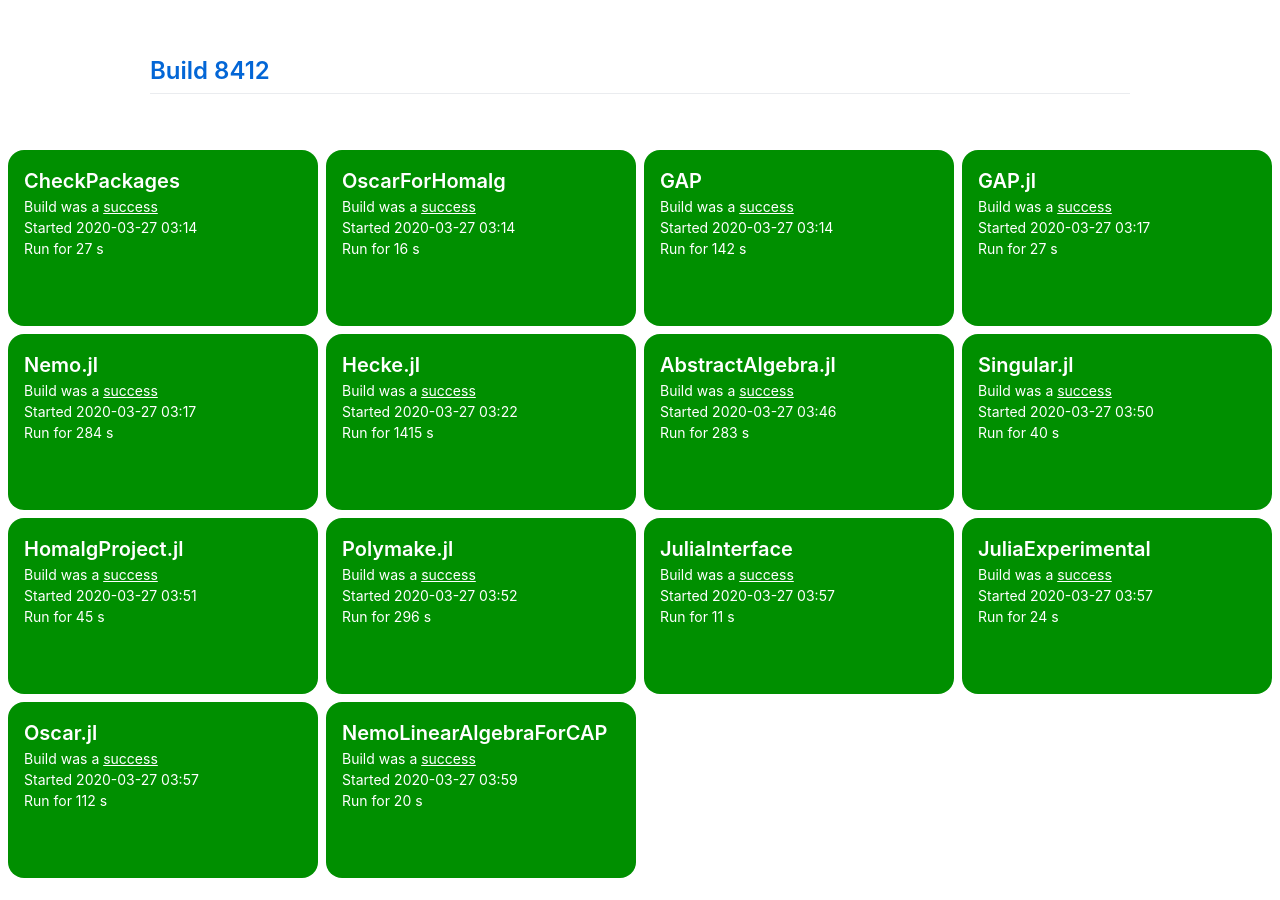
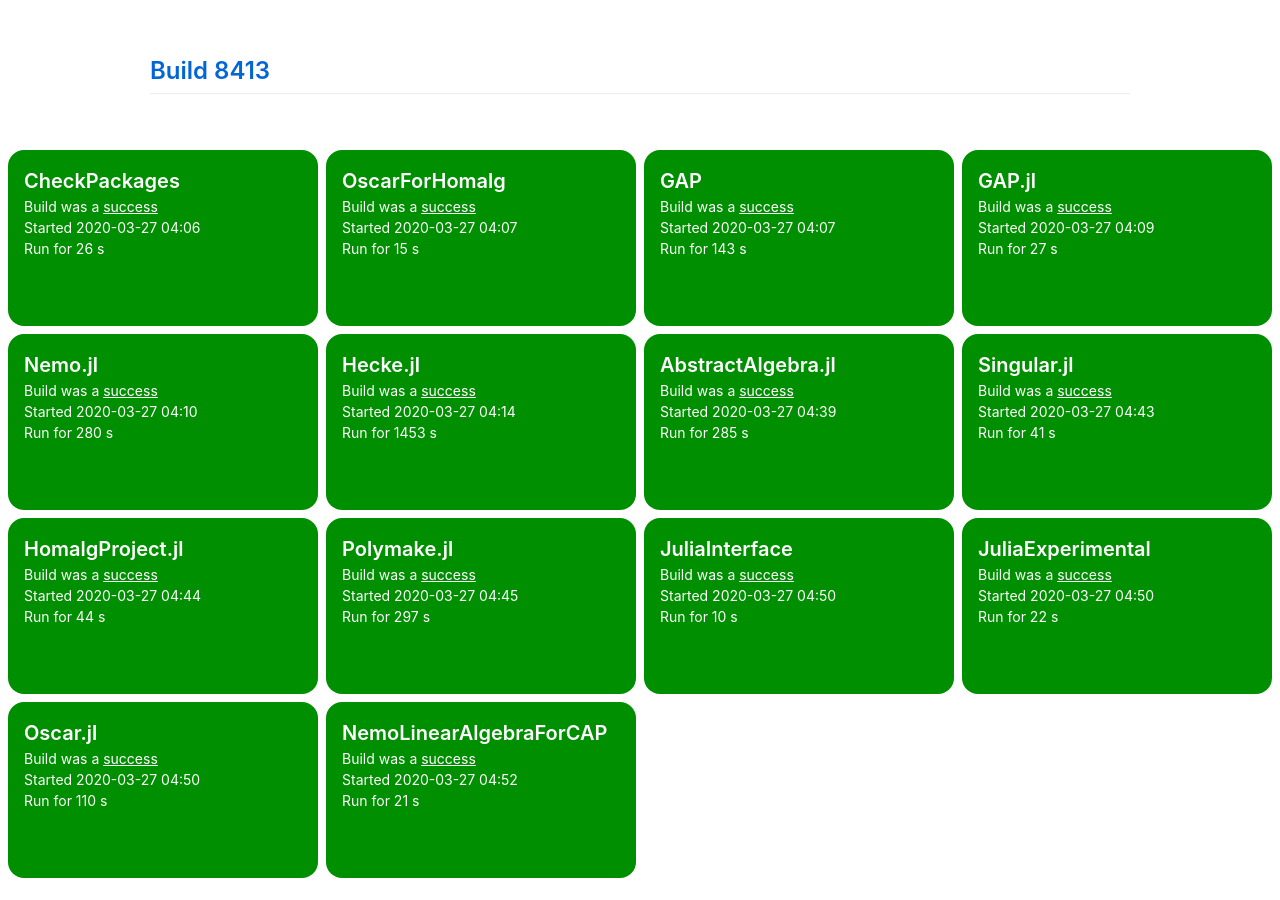
Before and after one commit to oscar-system/oscar-ci-status, a Jekyll site: the page built from index.html, in a window 1280 px wide. Built offline with Jekyll 4.4.1, drawn with Linux system fonts in a browser that asks for light colours.

Commit message:
Build 8413

```diff
--- a/_data/ci.yml
+++ b/_data/ci.yml
@@ -1,38 +1,38 @@
-build: 8412
-build_url: https://oscarci.mathematik.uni-kl.de/job/oscar/8412/
+build: 8413
+build_url: https://oscarci.mathematik.uni-kl.de/job/oscar/8413/
 job: oscar
 tests:
-- duration: 27
+- duration: 26
   exitcode: 0
   first_failure: false
   first_failure_url: null
   last_success: false
   last_success_url: null
-  log: https://oscarci.mathematik.uni-kl.de/job/oscar/8412/artifact/logs/build-8412/CheckPackages.log
+  log: https://oscarci.mathematik.uni-kl.de/job/oscar/8413/artifact/logs/build-8413/CheckPackages.log
   name: CheckPackages
-  start: 2020-03-27 03:14
+  start: 2020-03-27 04:06
   status: success
   success: true
-- duration: 16
+- duration: 15
   exitcode: 0
   first_failure: false
   first_failure_url: null
   last_success: false
   last_success_url: null
-  log: https://oscarci.mathematik.uni-kl.de/job/oscar/8412/artifact/logs/build-8412/OscarForHomalg.log
+  log: https://oscarci.mathematik.uni-kl.de/job/oscar/8413/artifact/logs/build-8413/OscarForHomalg.log
   name: OscarForHomalg
-  start: 2020-03-27 03:14
+  start: 2020-03-27 04:07
   status: success
   success: true
-- duration: 142
+- duration: 143
   exitcode: 0
   first_failure: false
   first_failure_url: null
   last_success: false
   last_success_url: null
-  log: https://oscarci.mathematik.uni-kl.de/job/oscar/8412/artifact/logs/build-8412/GAP.log
+  log: https://oscarci.mathematik.uni-kl.de/job/oscar/8413/artifact/logs/build-8413/GAP.log
   name: GAP
-  start: 2020-03-27 03:14
+  start: 2020-03-27 04:07
   status: success
   success: true
 - duration: 27
@@ -41,118 +41,118 @@ tests:
   first_failure_url: null
   last_success: false
   last_success_url: null
-  log: https://oscarci.mathematik.uni-kl.de/job/oscar/8412/artifact/logs/build-8412/GAP.jl.log
+  log: https://oscarci.mathematik.uni-kl.de/job/oscar/8413/artifact/logs/build-8413/GAP.jl.log
   name: GAP.jl
-  start: 2020-03-27 03:17
+  start: 2020-03-27 04:09
   status: success
   success: true
-- duration: 284
+- duration: 280
   exitcode: 0
   first_failure: false
   first_failure_url: null
   last_success: false
   last_success_url: null
-  log: https://oscarci.mathematik.uni-kl.de/job/oscar/8412/artifact/logs/build-8412/Nemo.jl.log
+  log: https://oscarci.mathematik.uni-kl.de/job/oscar/8413/artifact/logs/build-8413/Nemo.jl.log
   name: Nemo.jl
-  start: 2020-03-27 03:17
+  start: 2020-03-27 04:10
   status: success
   success: true
-- duration: 1415
+- duration: 1453
   exitcode: 0
   first_failure: false
   first_failure_url: null
   last_success: false
   last_success_url: null
-  log: https://oscarci.mathematik.uni-kl.de/job/oscar/8412/artifact/logs/build-8412/Hecke.jl.log
+  log: https://oscarci.mathematik.uni-kl.de/job/oscar/8413/artifact/logs/build-8413/Hecke.jl.log
   name: Hecke.jl
-  start: 2020-03-27 03:22
+  start: 2020-03-27 04:14
   status: success
   success: true
-- duration: 283
+- duration: 285
   exitcode: 0
   first_failure: false
   first_failure_url: null
   last_success: false
   last_success_url: null
-  log: https://oscarci.mathematik.uni-kl.de/job/oscar/8412/artifact/logs/build-8412/AbstractAlgebra.jl.log
+  log: https://oscarci.mathematik.uni-kl.de/job/oscar/8413/artifact/logs/build-8413/AbstractAlgebra.jl.log
   name: AbstractAlgebra.jl
-  start: 2020-03-27 03:46
+  start: 2020-03-27 04:39
   status: success
   success: true
-- duration: 40
+- duration: 41
   exitcode: 0
   first_failure: false
   first_failure_url: null
   last_success: false
   last_success_url: null
-  log: https://oscarci.mathematik.uni-kl.de/job/oscar/8412/artifact/logs/build-8412/Singular.jl.log
+  log: https://oscarci.mathematik.uni-kl.de/job/oscar/8413/artifact/logs/build-8413/Singular.jl.log
   name: Singular.jl
-  start: 2020-03-27 03:50
+  start: 2020-03-27 04:43
   status: success
   success: true
-- duration: 45
+- duration: 44
   exitcode: 0
   first_failure: false
   first_failure_url: null
   last_success: false
   last_success_url: null
-  log: https://oscarci.mathematik.uni-kl.de/job/oscar/8412/artifact/logs/build-8412/HomalgProject.jl.log
+  log: https://oscarci.mathematik.uni-kl.de/job/oscar/8413/artifact/logs/build-8413/HomalgProject.jl.log
   name: HomalgProject.jl
-  start: 2020-03-27 03:51
+  start: 2020-03-27 04:44
   status: success
   success: true
-- duration: 296
+- duration: 297
   exitcode: 0
   first_failure: false
   first_failure_url: null
   last_success: false
   last_success_url: null
-  log: https://oscarci.mathematik.uni-kl.de/job/oscar/8412/artifact/logs/build-8412/Polymake.jl.log
+  log: https://oscarci.mathematik.uni-kl.de/job/oscar/8413/artifact/logs/build-8413/Polymake.jl.log
   name: Polymake.jl
-  start: 2020-03-27 03:52
+  start: 2020-03-27 04:45
   status: success
   success: true
-- duration: 11
+- duration: 10
   exitcode: 0
   first_failure: false
   first_failure_url: null
   last_success: false
   last_success_url: null
-  log: https://oscarci.mathematik.uni-kl.de/job/oscar/8412/artifact/logs/build-8412/JuliaInterface.log
+  log: https://oscarci.mathematik.uni-kl.de/job/oscar/8413/artifact/logs/build-8413/JuliaInterface.log
   name: JuliaInterface
-  start: 2020-03-27 03:57
+  start: 2020-03-27 04:50
   status: success
   success: true
-- duration: 24
+- duration: 22
   exitcode: 0
   first_failure: false
   first_failure_url: null
   last_success: false
   last_success_url: null
-  log: https://oscarci.mathematik.uni-kl.de/job/oscar/8412/artifact/logs/build-8412/JuliaExperimental.log
+  log: https://oscarci.mathematik.uni-kl.de/job/oscar/8413/artifact/logs/build-8413/JuliaExperimental.log
   name: JuliaExperimental
-  start: 2020-03-27 03:57
+  start: 2020-03-27 04:50
   status: success
   success: true
-- duration: 112
+- duration: 110
   exitcode: 0
   first_failure: false
   first_failure_url: null
   last_success: false
   last_success_url: null
-  log: https://oscarci.mathematik.uni-kl.de/job/oscar/8412/artifact/logs/build-8412/Oscar.jl.log
+  log: https://oscarci.mathematik.uni-kl.de/job/oscar/8413/artifact/logs/build-8413/Oscar.jl.log
   name: Oscar.jl
-  start: 2020-03-27 03:57
+  start: 2020-03-27 04:50
   status: success
   success: true
-- duration: 20
+- duration: 21
   exitcode: 0
   first_failure: false
   first_failure_url: null
   last_success: false
   last_success_url: null
-  log: https://oscarci.mathematik.uni-kl.de/job/oscar/8412/artifact/logs/build-8412/NemoLinearAlgebraForCAP.log
+  log: https://oscarci.mathematik.uni-kl.de/job/oscar/8413/artifact/logs/build-8413/NemoLinearAlgebraForCAP.log
   name: NemoLinearAlgebraForCAP
-  start: 2020-03-27 03:59
+  start: 2020-03-27 04:52
   status: success
   success: true
```
Also changed, not shown: README.md.
